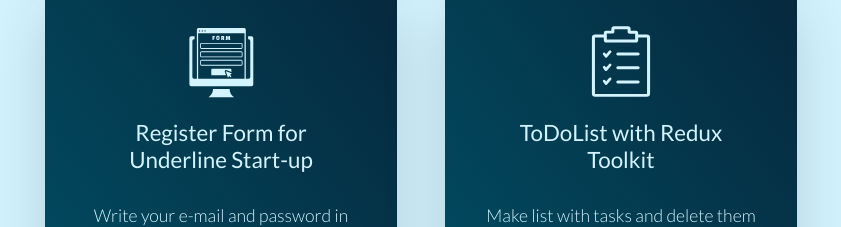
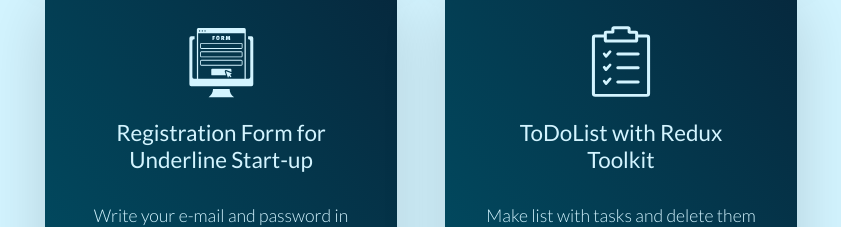
Before and after one commit to helter88/portfolio-website, a React (Create React App) app: page / in a window 1280 px wide. Shown: the part 1668-1895 px from the top of the page, without its empty margins (219-1060 px from the left). Built offline with nearby package versions, Linux system fonts and the light colour scheme.

Commit message:
handle card click and redirect to appropriate page

```diff
--- a/src/PortfolioCardData.ts
+++ b/src/PortfolioCardData.ts
@@ -6,7 +6,8 @@
         logo: 'Globe',
         description: 'This website was made to present frontend skills by using modern frameworks, animations and own design',
         tools: ['React', 'Typescript','CSS Modules Stylesheet' ],
-        githubLink: "https://github.com/helter88/portfolio-website"
+        githubLink: "https://github.com/helter88/portfolio-website",
+        demoLink: "/",
 
     },
     {
@@ -14,34 +15,39 @@
         logo: 'Shop',
         description: 'Based on external API with products. Implemented features like: searchbar with search pointing system, adding product to cart and more ... ',
         tools: ['React', 'Typescript','Tailwind' ],
-        githubLink: "https://github.com/helter88/joom_copy_e-commerce"
+        githubLink: "https://github.com/helter88/joom_copy_e-commerce",
+        demoLink: "https://joom-clone.netlify.app",
 
     },{
-        title: 'Register Form for Underline Start-up',
-     logo: 'RegisterForm',
-     description: 'Write your e-mail and password in proper form, click button and send your data. Register form was made for Underline start-up. There are used custom hooks for validation logic',
-     tools: ['React', 'Typescript','Tailwind' ],
-     githubLink: "https://github.com/helter88/Registration-Form-React-Typescript"
+        title: 'Registration Form for Underline Start-up',
+         logo: 'RegisterForm',
+         description: 'Write your e-mail and password in proper form, click button and send your data. Register form was made for Underline start-up. There are used custom hooks for validation logic',
+         tools: ['React', 'Typescript','Tailwind' ],
+         githubLink: "https://github.com/helter88/Registration-Form-React-Typescript",
+         demoLink: "https://registration-form-underline.netlify.app",
      },{
         title: 'ToDoList with Redux Toolkit',
         logo: 'ToDoList',
         description: 'Make list with tasks and delete them if they are done. The main goal of application is to train Redux Toolkit skills in React Typescript',
         tools: ['React', 'Typescript', 'Redux Toolkit'],
-        githubLink: "https://github.com/helter88/react-tsc-redux-toolkit-toDoList"
+        githubLink: "https://github.com/helter88/react-tsc-redux-toolkit-toDoList",
+        demoLink: "https://react-tsc-redux-toolkit-todolist.netlify.app",
      },
      {
         title: 'ToDoList2 with Redux',
         logo: 'ToDoList',
         description: 'Make list with tasks and delete them if they are done. The main goal of application is to train Redux skills in React Typescript',
         tools: ['React', 'Typescript', 'Redux' ],
-        githubLink: "https://github.com/helter88/Simple-React-Typescript-Redux-ToDoList"
+        githubLink: "https://github.com/helter88/Simple-React-Typescript-Redux-ToDoList",
+        demoLink: "https://react-tsc-redux-todolist.netlify.app",
      },
      {
       title: 'Get Data From API with Redux',
       logo: 'GetData',
       description: 'This project was made to train getting, storing and displaying data from simple API using Redux',
       tools: ['React', 'Typescript', 'Redux Toolkit' ],
-      githubLink: "https://github.com/helter88/Simple-React-Typescript-Redux-API"
+      githubLink: "https://github.com/helter88/Simple-React-Typescript-Redux-API",
+      demoLink: "https://react-tsc-redux-api.netlify.app",
 
    },
 
--- a/src/components/cards/PorftolioCard.tsx
+++ b/src/components/cards/PorftolioCard.tsx
@@ -10,19 +10,25 @@
   description: string;
   tools: string[];
   githubLink: string;
+  demoLink: string
 
 }
 
-const PortfolioCard: React.FC<PortfolioCardProps> = ({title, description, tools, logo, githubLink}) => {
+const PortfolioCard: React.FC<PortfolioCardProps> = ({title, description, tools, logo, githubLink, demoLink}) => {
 
   const Logo = icons[logo];
 
-  const onClickGithub = () => {
+  const onHandleClickGithub = () => {
     window.open(githubLink, '_blank', 'noopener,noreferrer')
   }
 
+  const onHandleCardClick = () => {
+    window.open(demoLink, '_blank', 'noopener,noreferrer')
+  }
+
   return (
-    <div className={styles.card}>
+    <div className={styles.card}
+      onClick={onHandleCardClick}>
       <div className={styles['logo-box']}>
         <div className={styles['logo-dimentions']}>
           <Logo aria-label={`${logo} icon`} className={styles.logo}/>
@@ -35,7 +41,7 @@
           {tools.map(tool => <p key={Math.random()}>{tool}</p>)}
         </div>
         <div className={styles['github-box']}
-          onClick={onClickGithub}>
+          onClick={onHandleClickGithub}>
           <div className={styles['github-dimentions']}>
           <Github aria-label='Link to GitHub' width='100%' />
         </div>
--- a/src/components/portfolio/Portfolio.tsx
+++ b/src/components/portfolio/Portfolio.tsx
@@ -5,8 +5,8 @@
 import {Element} from 'react-scroll'
 
 
-const PortfolioList = PortfolioCardData.map(({title, logo, description, tools, githubLink}) =>
-   (<PortfolioCard {...{title, logo, description, tools, githubLink, key: title}}/>))
+const PortfolioList = PortfolioCardData.map(({title, logo, description, tools, githubLink, demoLink}) =>
+   (<PortfolioCard {...{title, logo, description, tools, githubLink, demoLink, key: title}}/>))
 
 const Portfolio = () => {
   return (
```
